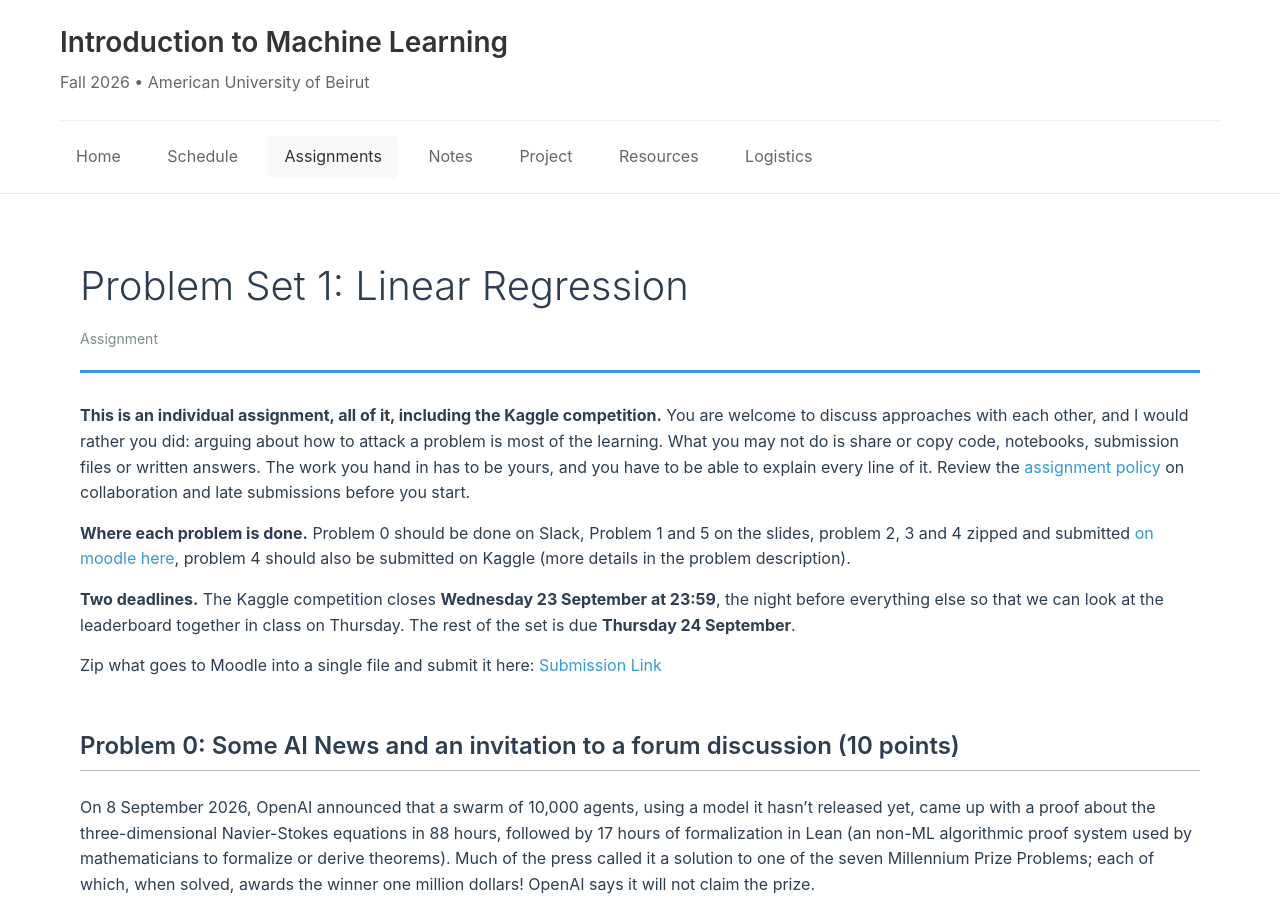
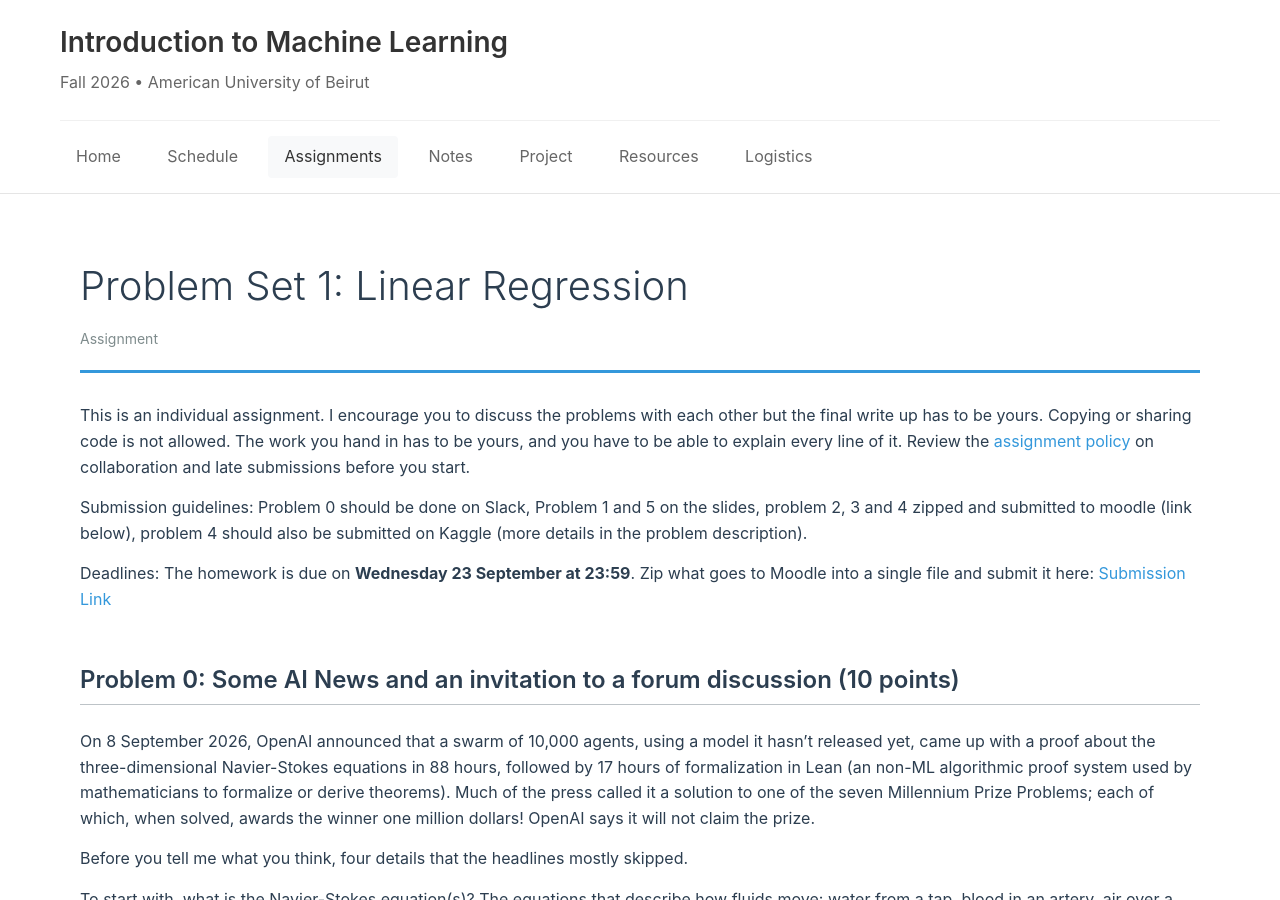
Before and after one commit to Data-Driven-Modeling-Lab/intro2ml, a Jekyll site: the page built from materials/assignments/hw1.md, in a window 1280 px wide and 900 px high. Built offline with Jekyll 4.4.1, drawn with Linux system fonts in a browser that asks for light colours; formulas are drawn with MathJax 3.

Commit message:
PS1 is due 23 September, one deadline for everything
The write-up now sets a single deadline, so the assignments page follows:
due_date moves from the 24th to the 23rd at midnight, matching the Kaggle
competition rather than sitting a day after it.

Co-Authored-By: Claude Opus 5 <noreply@anthropic.com>
Claude-Session: https://claude.ai/code/session_016WpWGXXfmuwU4Z6w5pj12H

```diff
--- a/_data/assignments.yml
+++ b/_data/assignments.yml
@@ -15,7 +15,8 @@
   title: 'Problem Set 1: Linear Regression'
   visible: true           # posted Sep 14 2026
   release_date: '2026-09-14'
-  due_date: '2026-09-24'
+  due_date: '2026-09-23'
+  due_time: midnight
   description: Linear regression, Kaggle competition, Learning with LLMs, weather
     data exploration
   links:
--- a/materials/assignments/hw1.md
+++ b/materials/assignments/hw1.md
@@ -6,23 +6,13 @@ permalink: /materials/assignments/hw1/
 ---
 
 
-**This is an individual assignment, all of it, including the Kaggle
-competition.** You are welcome to discuss approaches with each other, and I
-would rather you did: arguing about how to attack a problem is most of the
-learning. What you may not do is share or copy code, notebooks, submission
-files or written answers. The work you hand in has to be yours, and you have to
-be able to explain every line of it. Review the
-[assignment policy](https://intro2ml.com/logistics/) on collaboration and late
+This is an individual assignment. I encourage you to discuss the problems with each other but the final write up has to be yours. Copying or sharing code is not allowed. The work you hand in has to be yours, and you have to
+be able to explain every line of it. Review the [assignment policy](https://intro2ml.com/logistics/) on collaboration and late
 submissions before you start.
 
-**Where each problem is done.** Problem 0 should be done on Slack, Problem 1 and 5 on the slides, problem 2, 3 and 4 zipped and submitted [on moodle here](https://lms.aub.edu.lb/mod/assign/view.php?id=2827253&forceview=1), problem 4 should also be submitted on Kaggle (more details in the problem description).
+Submission guidelines: Problem 0 should be done on Slack, Problem 1 and 5 on the slides, problem 2, 3 and 4 zipped and submitted to moodle (link below), problem 4 should also be submitted on Kaggle (more details in the problem description).
 
-**Two deadlines.** The Kaggle competition closes **Wednesday 23 September at
-23:59**, the night before everything else so that we can look at the
-leaderboard together in class on Thursday. The rest of the set is due
-**Thursday 24 September**.
-
-Zip what goes to Moodle into a single file and submit it here:
+Deadlines: The homework is due on **Wednesday 23 September at 23:59**. Zip what goes to Moodle into a single file and submit it here:
 [Submission Link](https://lms.aub.edu.lb/mod/assign/view.php?id=2827253&forceview=1)
 
 ## Problem 0: Some AI News and an invitation to a forum discussion (10 points)
```
